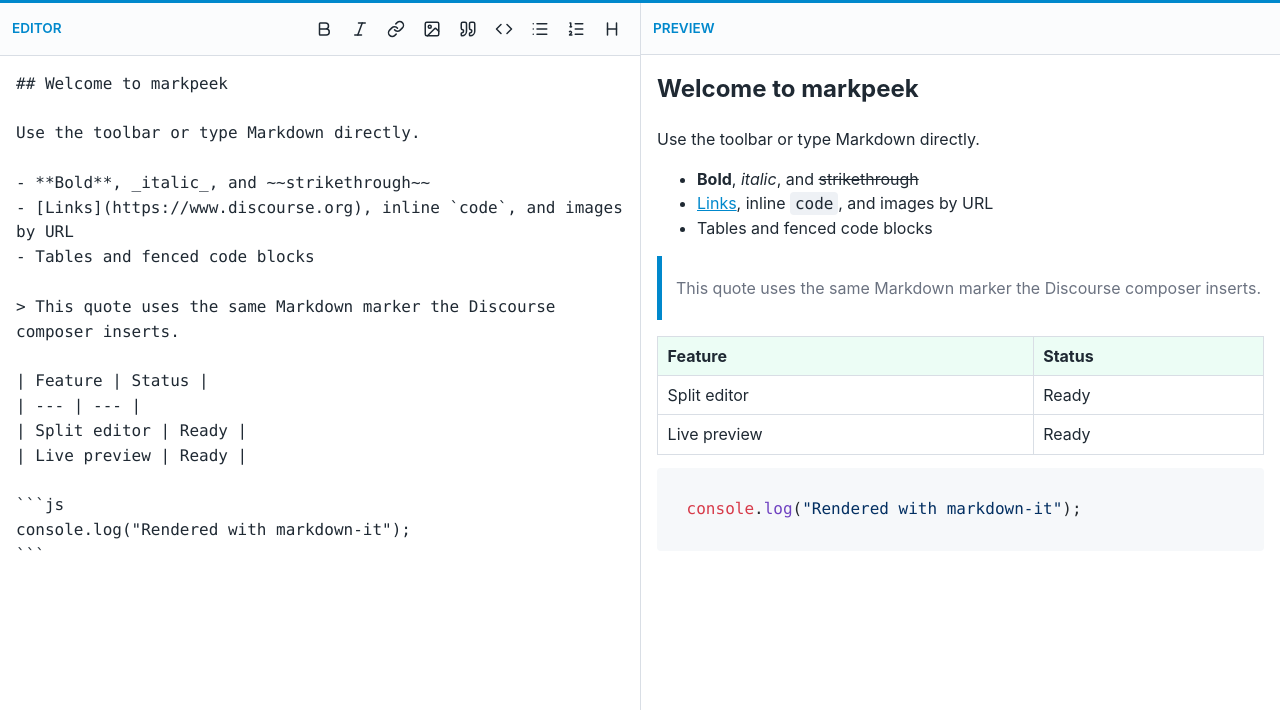
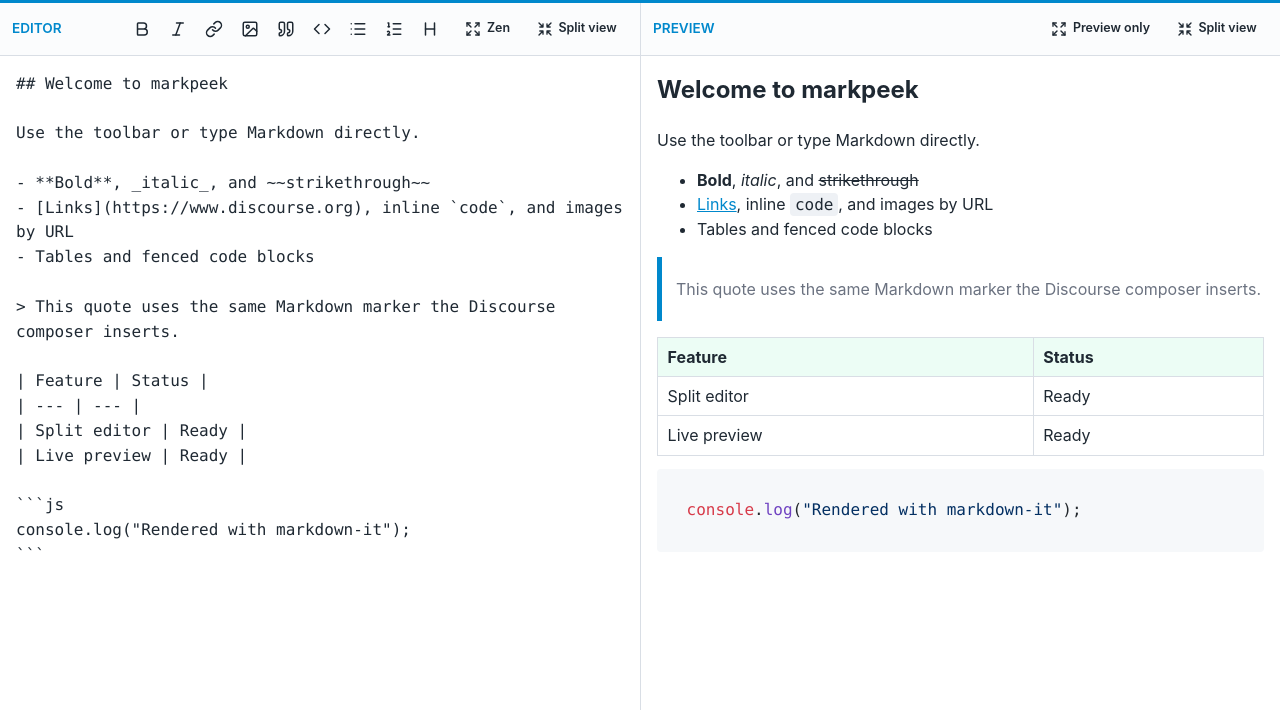
Before and after one commit to qartik/markpeek, a website built with Vite: page index.html in a window 1280 px wide. Shown: the part 90-800 px from the top of the page. Built offline with nearby package versions, Linux system fonts and the light colour scheme; what turndown-plugin-gfm would draw is missing.

Commit message:
feat: add editor and preview zen modes

```diff
--- a/src/app.ts
+++ b/src/app.ts
@@ -1,6 +1,7 @@
 import {
   Bold,
   Code,
+  Expand,
   Github,
   Heading,
   Image as ImageIcon,
@@ -10,6 +11,7 @@
   ListOrdered,
   Quote,
   Share2,
+  Shrink,
   createElement,
   type IconNode,
 } from "lucide";
@@ -69,12 +71,14 @@
   },
 ];
 
+type ViewMode = "split" | "editor-zen" | "preview-zen";
+
 export async function mountApp(
   doc: Document = document,
   win: Window = window,
 ): Promise<void> {
   doc.querySelector<HTMLDivElement>("#app")!.innerHTML = `
-    <main class="markdown-previewer">
+    <main class="markdown-previewer" data-view-mode="split" data-chrome-hidden="false">
       <header class="markdown-previewer__header">
         <div class="markdown-previewer__header-copy">
           <h1 class="markdown-previewer__title">
@@ -97,11 +101,35 @@
         </div>
       </header>
       <section class="markdown-previewer__workspace">
-        <section class="markdown-previewer__pane" aria-labelledby="editor-heading">
+        <section class="markdown-previewer__pane" data-pane="editor" aria-labelledby="editor-heading">
           <div class="markdown-previewer__pane-header">
             <h2 id="editor-heading" class="markdown-previewer__pane-title">Editor</h2>
             <div class="markdown-previewer__toolbar" role="toolbar" aria-label="Formatting tools">
               <div class="markdown-previewer__toolbar-group" data-toolbar-group="formatting"></div>
+              <div class="markdown-previewer__toolbar-group markdown-previewer__toolbar-group--view">
+                <button
+                  type="button"
+                  class="markdown-previewer__toolbar-button markdown-previewer__toolbar-button--text"
+                  data-view-toggle="editor-zen"
+                  aria-label="Toggle editor zen mode"
+                  title="Editor zen mode"
+                >
+                  <span data-pane-icon="editor-zen-enter"></span>
+                  <span>Zen</span>
+                </button>
+                <button
+                  type="button"
+                  class="markdown-previewer__toolbar-button markdown-previewer__toolbar-button--text"
+                  data-view-toggle="split"
+                  data-visible-in="editor-zen"
+                  aria-label="Exit editor zen mode"
+                  title="Back to split view"
+                  hidden
+                >
+                  <span data-pane-icon="split-exit-editor"></span>
+                  <span>Split view</span>
+                </button>
+              </div>
             </div>
           </div>
           <textarea
@@ -110,9 +138,35 @@
             spellcheck="true"
           ></textarea>
         </section>
-        <section class="markdown-previewer__pane" aria-labelledby="preview-heading">
+        <section class="markdown-previewer__pane" data-pane="preview" aria-labelledby="preview-heading">
           <div class="markdown-previewer__pane-header">
             <h2 id="preview-heading" class="markdown-previewer__pane-title">Preview</h2>
+            <div class="markdown-previewer__toolbar markdown-previewer__toolbar--pane" role="toolbar" aria-label="Preview display options">
+              <div class="markdown-previewer__toolbar-group markdown-previewer__toolbar-group--view">
+                <button
+                  type="button"
+                  class="markdown-previewer__toolbar-button markdown-previewer__toolbar-button--text"
+                  data-view-toggle="preview-zen"
+                  aria-label="Show preview only"
+                  title="Preview only"
+                >
+                  <span data-pane-icon="preview-zen-enter"></span>
+                  <span>Preview only</span>
+                </button>
+                <button
+                  type="button"
+                  class="markdown-previewer__toolbar-button markdown-previewer__toolbar-button--text"
+                  data-view-toggle="split"
+                  data-visible-in="preview-zen"
+                  aria-label="Exit preview only mode"
+                  title="Back to split view"
+                  hidden
+                >
+                  <span data-pane-icon="split-exit-preview"></span>
+                  <span>Split view</span>
+                </button>
+              </div>
+            </div>
           </div>
           <article class="markdown-previewer__preview cooked" aria-live="polite"></article>
         </section>
@@ -121,6 +175,7 @@
   `;
 
   const toolbar = doc.querySelector<HTMLDivElement>(".markdown-previewer__toolbar")!;
+  const app = doc.querySelector<HTMLElement>(".markdown-previewer")!;
   const formattingToolbar = doc.querySelector<HTMLDivElement>(
     '[data-toolbar-group="formatting"]',
   )!;
@@ -130,15 +185,17 @@
   const shareStatus = doc.querySelector<HTMLElement>("[data-share-status]")!;
   const textManipulation = new LocalTextManipulation(editor);
   const history = new EditorHistory(editor);
+  let viewMode: ViewMode = "split";
   let hasUserEdited = false;
 
   renderToolbar(formattingToolbar);
   renderHeaderLinks(doc);
+  renderViewMode(app, viewMode);
 
   const initialDraft = await loadInitialDraft(DEFAULT_DRAFT, win.location);
   editor.value = initialDraft.value;
   renderPreview(editor, preview);
-  syncScrolling(editor, preview);
+  syncScrolling(editor, preview, () => viewMode === "split");
   attachPasteHandler(editor, textManipulation);
 
   editor.addEventListener("input", () => {
@@ -176,9 +233,36 @@
     performAction(button.dataset.action, history, textManipulation);
   });
 
+  doc.addEventListener("click", (event) => {
+    const button = (event.target as HTMLElement).closest<HTMLButtonElement>(
+      "[data-view-toggle]",
+    );
+
+    const nextMode = button?.dataset.viewToggle as ViewMode | undefined;
+    if (!nextMode) {
+      return;
+    }
+
+    setViewMode(nextMode);
+  });
+
+  doc.addEventListener("keydown", (event) => {
+    if (event.key !== "Escape" || viewMode === "split") {
+      return;
+    }
+
+    event.preventDefault();
+    setViewMode("split");
+  });
+
   shareButton.addEventListener("click", async () => {
     await shareDraft(editor.value, shareStatus, doc, win);
   });
+
+  function setViewMode(nextMode: ViewMode): void {
+    viewMode = nextMode;
+    renderViewMode(app, viewMode);
+  }
 }
 
 function renderToolbar(formattingToolbar: HTMLDivElement): void {
@@ -223,6 +307,32 @@
   doc.querySelector('[data-header-icon="github"]')?.append(
     createElement(Github, { width: 18, height: 18, "aria-hidden": "true" }),
   );
+  doc.querySelector('[data-pane-icon="editor-zen-enter"]')?.append(
+    createElement(Expand, { width: 16, height: 16, "aria-hidden": "true" }),
+  );
+  doc.querySelector('[data-pane-icon="preview-zen-enter"]')?.append(
+    createElement(Expand, { width: 16, height: 16, "aria-hidden": "true" }),
+  );
+  doc.querySelector('[data-pane-icon="split-exit-editor"]')?.append(
+    createElement(Shrink, { width: 16, height: 16, "aria-hidden": "true" }),
+  );
+  doc.querySelector('[data-pane-icon="split-exit-preview"]')?.append(
+    createElement(Shrink, { width: 16, height: 16, "aria-hidden": "true" }),
+  );
+}
+
+function renderViewMode(app: HTMLElement, viewMode: ViewMode): void {
+  app.dataset.viewMode = viewMode;
+  app.dataset.chromeHidden = viewMode === "split" ? "false" : "true";
+
+  app.querySelectorAll<HTMLElement>("[data-visible-in]").forEach((element) => {
+    element.hidden = element.dataset.visibleIn !== viewMode;
+  });
+
+  app.querySelectorAll<HTMLButtonElement>("[data-view-toggle]").forEach((button) => {
+    const nextMode = button.dataset.viewToggle as ViewMode | undefined;
+    button.setAttribute("aria-pressed", String(nextMode === viewMode));
+  });
 }
 
 function markdownLogoElement(): SVGSVGElement {
--- a/src/scroll-sync.ts
+++ b/src/scroll-sync.ts
@@ -11,11 +11,12 @@
 export function syncScrolling(
   editor: HTMLTextAreaElement,
   preview: HTMLElement,
+  shouldSync: () => boolean = () => true,
 ): void {
   let syncing = false;
 
   function sync(source: HTMLElement, target: HTMLElement): void {
-    if (syncing) {
+    if (syncing || !shouldSync()) {
       return;
     }
 
--- a/src/styles.css
+++ b/src/styles.css
@@ -40,6 +40,10 @@
   height: 100dvh;
   display: flex;
   flex-direction: column;
+}
+
+.markdown-previewer[data-chrome-hidden="true"] .markdown-previewer__header {
+  display: none;
 }
 
 .markdown-previewer__header {
@@ -207,6 +211,10 @@
   gap: 0.25rem;
 }
 
+.markdown-previewer__toolbar-group--view {
+  justify-content: flex-end;
+}
+
 .markdown-previewer__toolbar-button {
   inline-size: 2rem;
   block-size: 2rem;
@@ -217,6 +225,22 @@
   color: var(--primary);
   background: transparent;
   cursor: pointer;
+}
+
+.markdown-previewer__toolbar-button--text {
+  inline-size: auto;
+  min-inline-size: 2rem;
+  padding: 0 0.65rem;
+  display: inline-flex;
+  align-items: center;
+  gap: 0.35rem;
+  font-size: 0.78rem;
+  font-weight: 600;
+}
+
+.markdown-previewer__toolbar-button--text span {
+  display: inline-flex;
+  align-items: center;
 }
 
 .markdown-previewer__toolbar-button:hover,
@@ -252,6 +276,21 @@
   min-block-size: 0;
   overflow: auto;
   padding: 1rem;
+}
+
+.markdown-previewer[data-view-mode="editor-zen"] .markdown-previewer__workspace,
+.markdown-previewer[data-view-mode="preview-zen"] .markdown-previewer__workspace {
+  display: block;
+}
+
+.markdown-previewer[data-view-mode="editor-zen"] .markdown-previewer__pane[data-pane="preview"],
+.markdown-previewer[data-view-mode="preview-zen"] .markdown-previewer__pane[data-pane="editor"] {
+  display: none;
+}
+
+.markdown-previewer[data-view-mode="editor-zen"] .markdown-previewer__pane[data-pane="editor"],
+.markdown-previewer[data-view-mode="preview-zen"] .markdown-previewer__pane[data-pane="preview"] {
+  block-size: 100dvh;
 }
 
 .markdown-previewer__clipboard-proxy {
@@ -366,4 +405,8 @@
   .markdown-previewer__toolbar {
     justify-content: flex-start;
   }
+
+  .markdown-previewer__toolbar-group--view {
+    justify-content: flex-start;
+  }
 }
```
Also changed, not shown: src/app.test.ts (+110 -0 lines).
